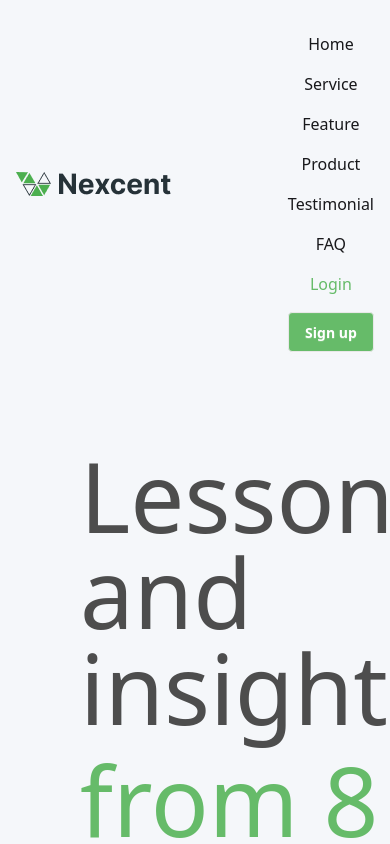
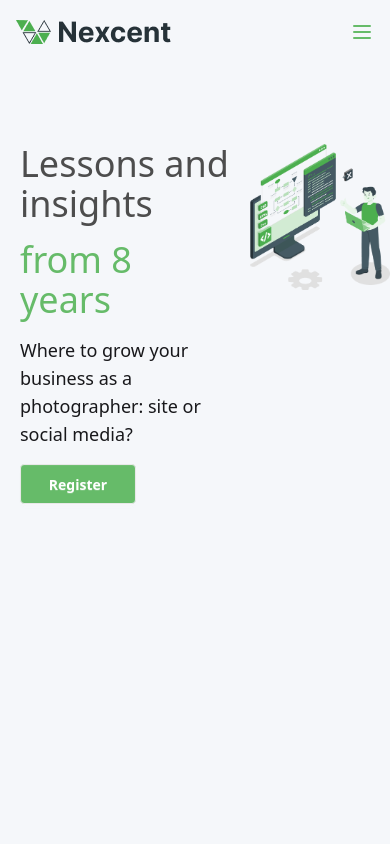
Before and after one commit to Jaseemks/Nexcent_landingpage, a React (Vite) app: page / in a window 390 px wide. Shown: the top 844 px of the page. Built offline with nearby package versions, Linux system fonts and the light colour scheme.

Commit message:
finished inital page design

```diff
--- a/src/components/Body.jsx
+++ b/src/components/Body.jsx
@@ -8,11 +8,11 @@ export const Body = () => {
         <div>
             <div className="carousel w-full bg-[#F5F7FA] py-20">
                 <div id="item1" className="carousel-item w-full">
-                    <div className='flex flex-col space-y-4 px-20'>
-                        <span className='text-8xl text-[#4D4D4D]'>Lessons and insights</span>
-                        <span className='text-8xl text-[#66BB69]'>from 8 years</span>
+                <div className='flex flex-col space-y-4 px-5 md:px-20'>
+                        <span className='text-4xl md:text-8xl text-[#4D4D4D]'>Lessons and insights</span>
+                        <span className='text-4xl md:text-8xl text-[#66BB69]'>from 8 years</span>
                         <span className='text-lg'>Where to grow your business as a photographer: site or social media?</span>
-                        <button className="btn bg-[#66BB69] text-white w-29">Register</button>
+                        <button className="btn bg-[#66BB69] w-29 text-white">Register</button>
                     </div>
                     <div className='sec2'>
                         <img
--- a/src/components/Header.jsx
+++ b/src/components/Header.jsx
@@ -3,38 +3,58 @@
 // export const Header = () => {
 //     return (
 //         <div>
-//             <div className="navbar bg-[#F5F7FA] ">
-//                 <div className="flex flex-row items-center">
+//             <div className="navbar bg-[#F5F7FA] p-4">
+//                 <div className="flex flex-row items-center justify-between w-full">
 //                     <img className="logo" src="/assets/Logo.png" alt="Logo" />
+
+//                     <div className="hidden lg:flex justify-end space-x-32 items-center w-full">
+//                         <a href="#home">Home</a>
+//                         <a href="#service">Service</a>
+//                         <a href="#feature">Feature</a>
+//                         <a href="#product">Product</a>
+//                         <a href="#testmonial">Testimonial</a>
+//                         <a href="#faq">FAQ</a>
+
+//                         <div className='flex justify-end space-x-8 items-center'>
+//                             <a href="#login" className='text-[#66BB69]'>Login</a>
+//                             <button className="btn bg-[#66BB69] text-white">Sign up</button>
+//                         </div>
+//                     </div>
+
 //                 </div>
-//                 <div className="flex justify-end space-x-24 items-center w-full">
+//                 <div className="lg:hidden flex flex-col items-center space-y-4 mt-4">
 //                     <a href="#home">Home</a>
 //                     <a href="#service">Service</a>
 //                     <a href="#feature">Feature</a>
 //                     <a href="#product">Product</a>
 //                     <a href="#testmonial">Testimonial</a>
 //                     <a href="#faq">FAQ</a>
-//                  <div className='flex justify-end space-x-24 items-center'>
+
 //                     <a href="#login" className='text-[#66BB69]'>Login</a>
 //                     <button className="btn bg-[#66BB69] text-white">Sign up</button>
 //                 </div>
-//                 </div>
-
 //             </div>
 //         </div>
 //     )
 // }
 
 
-import React from 'react'
+import React, { useState } from 'react'
 
 export const Header = () => {
+    const [isMenuOpen, setIsMenuOpen] = useState(false);
+
+    const toggleMenu = () => {
+        setIsMenuOpen(!isMenuOpen);
+    };
+
     return (
         <div>
             <div className="navbar bg-[#F5F7FA] p-4">
                 <div className="flex flex-row items-center justify-between w-full">
                     <img className="logo" src="/assets/Logo.png" alt="Logo" />
 
+                    {/* Desktop Navigation */}
                     <div className="hidden lg:flex justify-end space-x-32 items-center w-full">
                         <a href="#home">Home</a>
                         <a href="#service">Service</a>
@@ -49,7 +69,18 @@ export const Header = () => {
                         </div>
                     </div>
 
+                    {/* Mobile Hamburger Menu */}
+                    <div className="lg:hidden flex items-center">
+                        <button onClick={toggleMenu} className="text-[#66BB69]">
+                            <svg xmlns="http://www.w3.org/2000/svg" width="24" height="24" fill="none" viewBox="0 0 24 24" stroke="currentColor">
+                                <path strokeLinecap="round" strokeLinejoin="round" strokeWidth="2" d="M4 6h16M4 12h16M4 18h16"></path>
+                            </svg>
+                        </button>
                     </div>
+                </div>
+
+                {/* Mobile Menu */}
+                {isMenuOpen && (
                     <div className="lg:hidden flex flex-col items-center space-y-4 mt-4">
                         <a href="#home">Home</a>
                         <a href="#service">Service</a>
@@ -61,7 +92,8 @@ export const Header = () => {
                         <a href="#login" className='text-[#66BB69]'>Login</a>
                         <button className="btn bg-[#66BB69] text-white">Sign up</button>
                     </div>
+                )}
             </div>
         </div>
-    )
-}
+    );
+};
```
Lines whose indentation alone changed are shown as unchanged.
